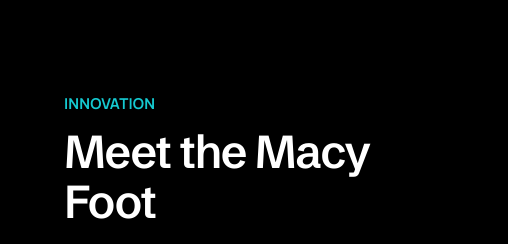
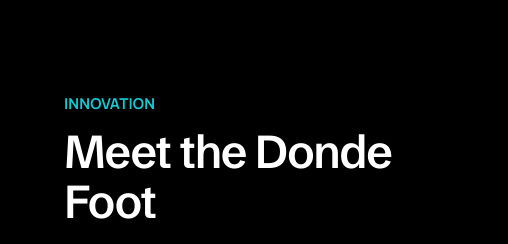
Before and after one commit to Taiwo-sharp/dynalimb-site, a plain HTML site: page index.html in a window 1280 px wide. Shown: the part 5580-5824 px from the top of the page, 0-508 px from the left. Drawn offline with Linux system fonts and the light colour scheme; no server answers.

Commit message:
Macy section heading: Meet the Donde Foot
Co-Authored-By: Claude Opus 5.5 <noreply@anthropic.com>

```diff
--- a/index.html
+++ b/index.html
@@ -221,7 +221,7 @@
   </div>
   <div class="container macy-inner">
     <p class="eyebrow eyebrow-light">Innovation</p>
-    <h2 id="macy-title" class="h2 h2-light">Meet the Macy Foot</h2>
+    <h2 id="macy-title" class="h2 h2-light">Meet the Donde Foot</h2>
     <p class="sub sub-light">A prosthetic foot designed by Dynalimb: water resistant, durable and flexible, in the colour you choose.</p>
     <div class="macy-swatches" role="group" aria-label="Colour">
       <button type="button" data-color="#1b1d22" aria-label="Black" aria-pressed="true"></button>
```
